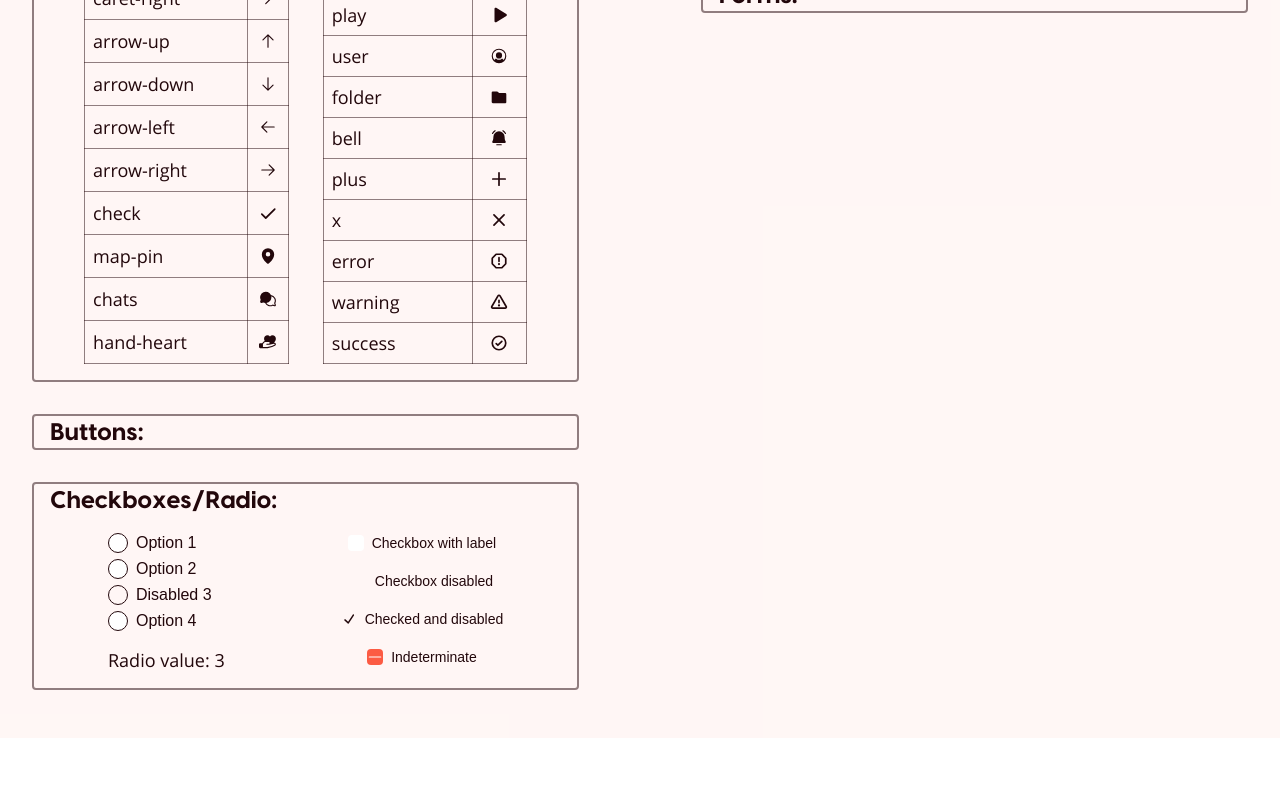
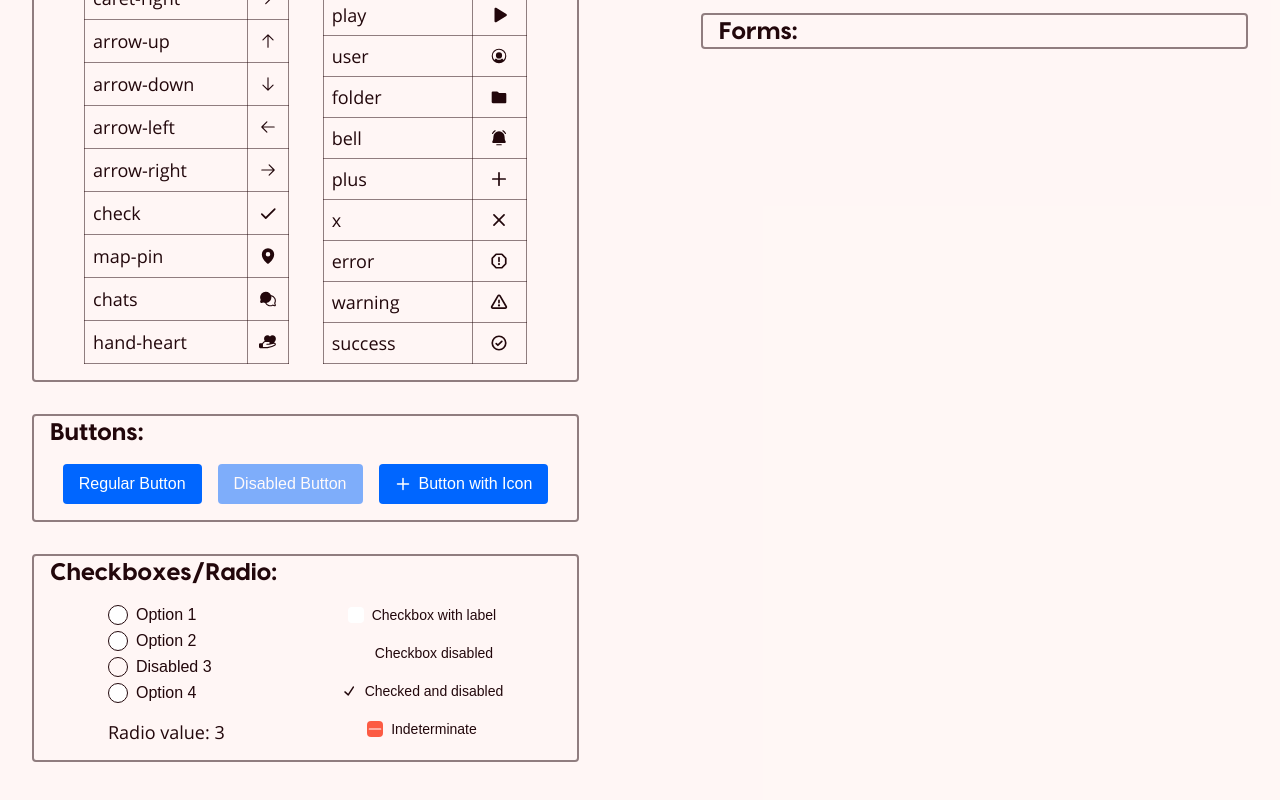
Before and after one commit to GTBitsOfGood/design-system, a Next.js app: page / in a window 1280 px wide. Shown: the part 811-1611 px from the top of the page. Before the commit the page ends 1549 px from the top, so only its background shows below. Built offline with nearby package versions, Linux system fonts and the light colour scheme.

Commit message:
fixed most bugs, css has an issue

```diff
--- /dev/null
+++ b/src/components/BogButton/BogButton.tsx
@@ -0,0 +1,50 @@
+import React, { ButtonHTMLAttributes, forwardRef } from 'react';
+import './styles.modules.css';
+
+interface BogButtonProps extends ButtonHTMLAttributes<HTMLButtonElement> {
+  variant?: 'primary' | 'secondary' | 'tertiary';
+  size?: 'small' | 'medium' | 'large';
+  leftIcon?: React.ReactNode;
+  rightIcon?: React.ReactNode;
+  fullWidth?: boolean;
+}
+
+const BogButton = forwardRef<HTMLButtonElement, BogButtonProps>(
+  (
+    {
+      children,
+      variant = 'primary',
+      size = 'medium',
+      leftIcon,
+      rightIcon,
+      fullWidth = false,
+      disabled = false,
+      className = '',
+      ...props
+    },
+    ref
+  ) => {
+    const buttonClasses = [
+      'bog-button',
+      `bog-button--${variant}`,
+      `bog-button--${size}`,
+      fullWidth ? 'bog-button--full-width' : '',
+      disabled ? 'bog-button--disabled' : '',
+      className,
+    ]
+      .filter(Boolean)
+      .join(' ');
+
+    return (
+      <button ref={ref} className={buttonClasses} disabled={disabled} {...props}>
+        {leftIcon && <span className="bog-button__icon bog-button__icon--left">{leftIcon}</span>}
+        <span className="bog-button__text">{children}</span>
+        {rightIcon && <span className="bog-button__icon bog-button__icon--right">{rightIcon}</span>}
+      </button>
+    );
+  }
+);
+
+BogButton.displayName = 'BogButton';
+
+export default BogButton;
--- /dev/null
+++ b/src/components/BogButton/styles.modules.css
@@ -0,0 +1,76 @@
+.bog-button {
+  display: inline-flex;
+  align-items: center;
+  justify-content: center;
+  border-radius: 4px;
+  font-weight: 500;
+  cursor: pointer;
+  transition: all 0.2s ease;
+  gap: 8px;
+  border: none;
+}
+
+/* Variants */
+.bog-button--primary {
+  background-color: #0066ff;
+  color: white;
+}
+
+.bog-button--primary:hover:not(:disabled) {
+  background-color: #0052cc;
+}
+
+.bog-button--secondary {
+  background-color: #e6f0ff;
+  color: #0066ff;
+}
+
+.bog-button--secondary:hover:not(:disabled) {
+  background-color: #cce0ff;
+}
+
+.bog-button--tertiary {
+  background-color: transparent;
+  color: #0066ff;
+}
+
+.bog-button--tertiary:hover:not(:disabled) {
+  background-color: #f5f8ff;
+}
+
+/* Sizes */
+.bog-button--small {
+  padding: 6px 12px;
+  font-size: 14px;
+}
+
+.bog-button--medium {
+  padding: 8px 16px;
+  font-size: 16px;
+}
+
+.bog-button--large {
+  padding: 10px 20px;
+  font-size: 18px;
+}
+
+/* States */
+.bog-button--disabled {
+  opacity: 0.5;
+  cursor: not-allowed;
+}
+
+.bog-button--full-width {
+  width: 100%;
+}
+
+/* Icon positioning */
+.bog-button__icon {
+  display: flex;
+  align-items: center;
+}
+
+.bog-button__text {
+  flex: 1;
+  text-align: center;
+}
--- a/src/components/BogIcon.tsx
+++ b/src/components/BogIcon/BogIcon.tsx
@@ -1,8 +1,17 @@
 import React, { ElementType } from 'react';
 import * as PhosphorIcons from '@phosphor-icons/react';
+import './styles.modules.css';
 
+// Include all props from Phosphor Icons
 interface BogIconProps {
   name: string;
+  size?: number | string;
+  color?: string;
+  weight?: 'thin' | 'light' | 'regular' | 'bold' | 'fill' | 'duotone';
+  mirrored?: boolean;
+  alt?: string;
+  className?: string;
+  style?: React.CSSProperties;
 }
 
 const weightFillIcons = new Set([
@@ -31,7 +40,16 @@ const weightFillIcons = new Set([
 
 const boldFillIcons = new Set(['check', 'search', 'info', 'plus', 'x', 'success', 'error', 'warning']);
 
-const BogIcon: React.FC<BogIconProps> = ({ name }) => {
+const BogIcon: React.FC<BogIconProps> = ({
+  name,
+  size,
+  color,
+  weight: customWeight,
+  mirrored,
+  alt,
+  className,
+  style,
+}) => {
   // Map custom names to actual Phosphor components
   const iconMap: Record<string, string> = {
     chats: 'ChatsCircle',
@@ -66,14 +84,30 @@ const BogIcon: React.FC<BogIconProps> = ({ name }) => {
     console.warn(`BogIcon: Unknown icon name "${name}"`);
     return null;
   }
-  let weight = 'regular';
-  if (weightFillIcons.has(name) || isChevron) {
-    weight = 'fill';
-  } else if (boldFillIcons.has(name)) {
-    weight = 'bold';
+
+  // Only use default weight if custom weight is not provided
+  let weight = customWeight;
+  if (!weight) {
+    if (weightFillIcons.has(name) || isChevron) {
+      weight = 'fill';
+    } else if (boldFillIcons.has(name)) {
+      weight = 'bold';
+    } else {
+      weight = 'regular';
+    }
   }
 
-  return <IconComponent weight={weight} />;
+  return (
+    <IconComponent
+      weight={weight}
+      size={size}
+      color={color}
+      mirrored={mirrored}
+      alt={alt}
+      className={className}
+      style={style}
+    />
+  );
 };
 
 export default BogIcon;
--- /dev/null
+++ b/src/components/BogIcon/styles.modules.css
@@ -0,0 +1,5 @@
+.bog-icon {
+  display: inline-flex;
+  align-items: center;
+  justify-content: center;
+}
--- a/src/pages/index.tsx
+++ b/src/pages/index.tsx
@@ -1,5 +1,6 @@
 import { BogRadioGroup } from '@/components/BogRadioGroup/BogRadioGroup';
-import BogIcon from '../components/BogIcon';
+import BogIcon from '../components/BogIcon/BogIcon';
+import BogButton from '../components/BogButton/BogButton';
 import { BogRadioItem } from '@/components/BogRadioItem/BogRadioItem';
 import { useState } from 'react';
 import BogCheckbox from '@/components/BogCheckbox/BogCheckbox';
@@ -127,6 +128,11 @@ export default function Home() {
           */}
           <div className="flex flex-col items-center justify-between border-grey-stroke-strong border-solid rounded-sm border-2 mb-8">
             <h3 className="self-start ml-4 text-heading-3">Buttons:</h3>
+            <div className="flex gap-4 p-4">
+              <BogButton>Regular Button</BogButton>
+              <BogButton disabled>Disabled Button</BogButton>
+              <BogButton leftIcon={<BogIcon name="plus" />}>Button with Icon</BogButton>
+            </div>
           </div>
 
           {/*
```
